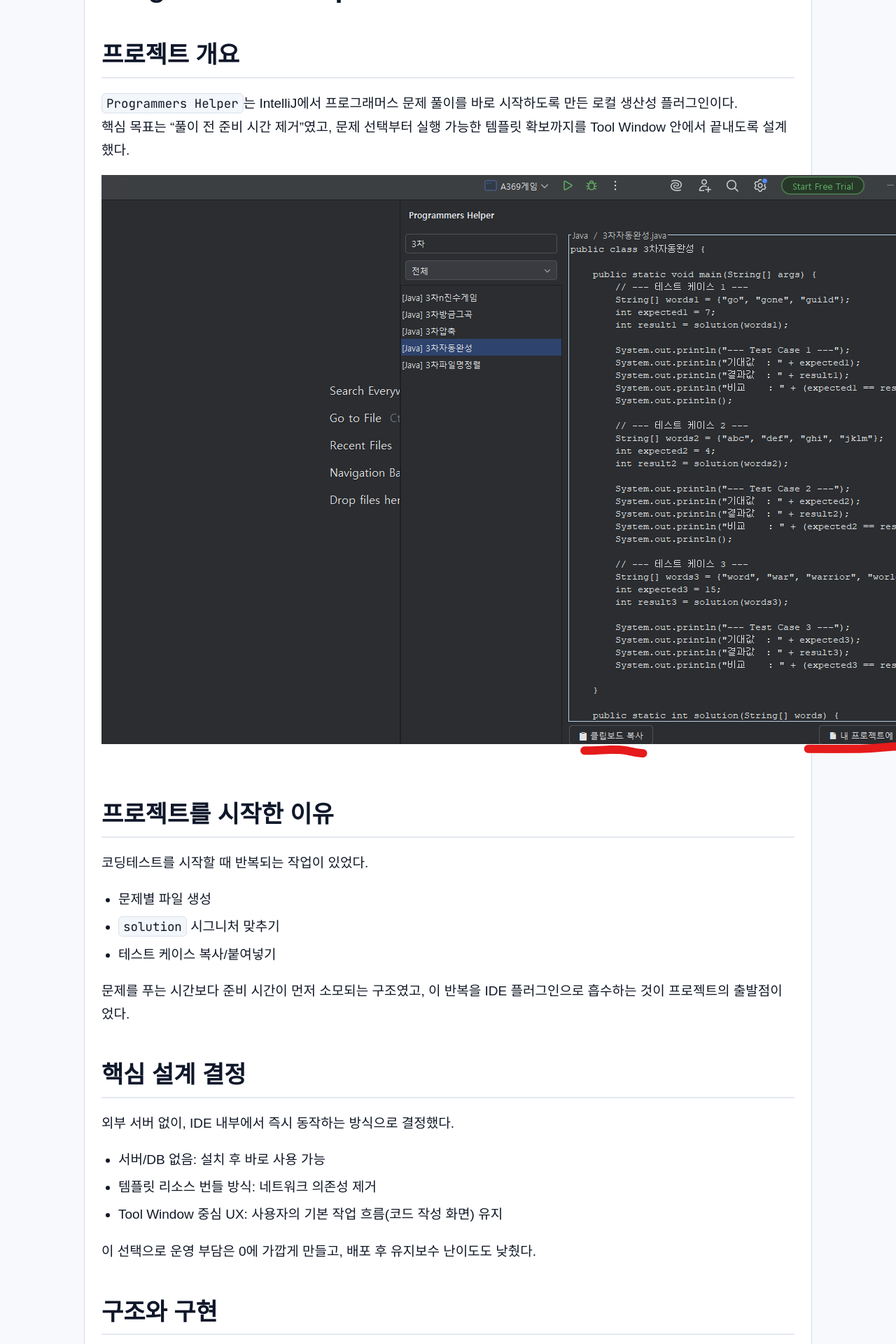
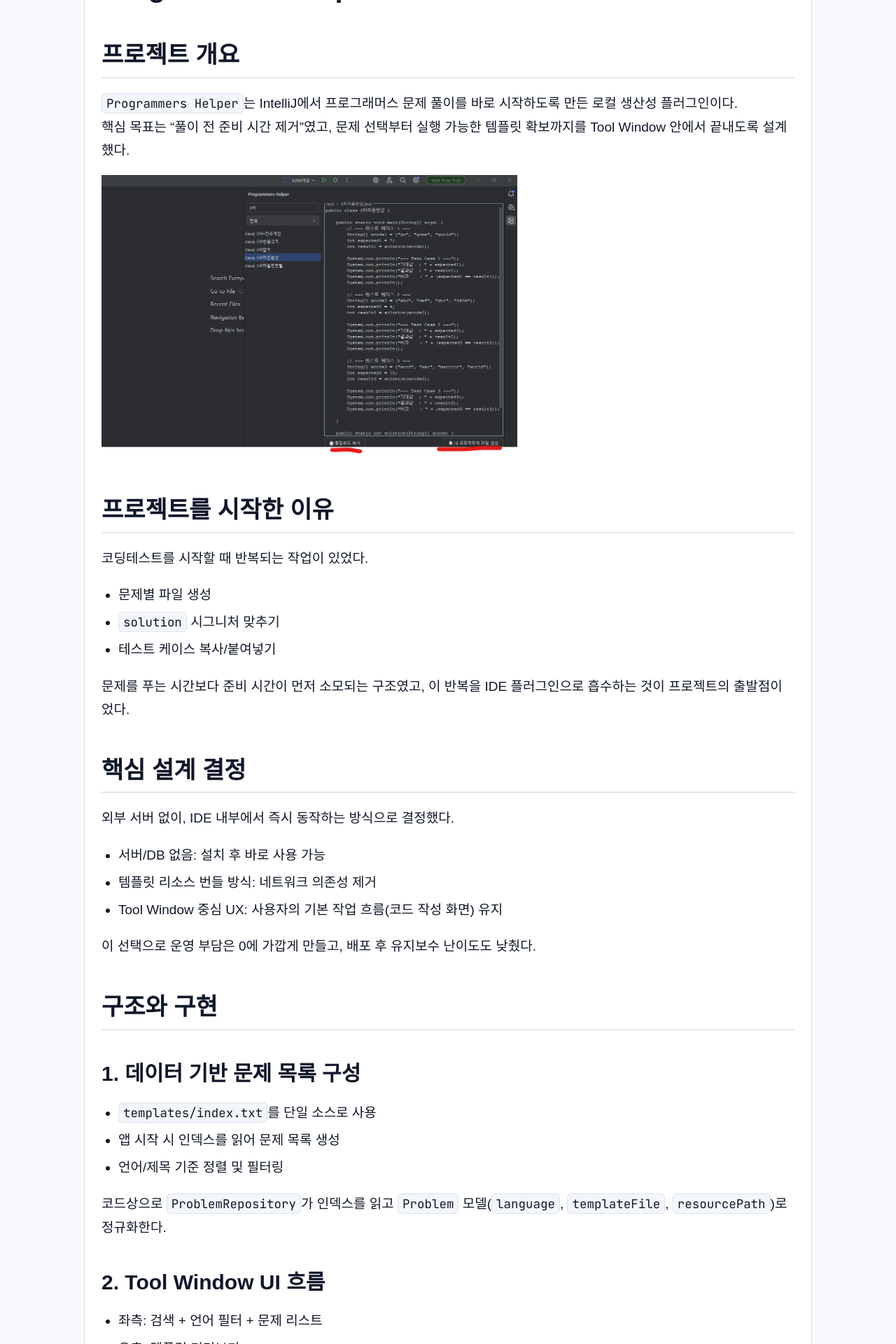
Before and after one commit to gks930620/blog, a Jekyll site: the page built from docs/포트폴리오/PORTFOLIO.md, in a window 1280 px wide. Shown: the part 378-2298 px from the top of the page at 70% size. Built offline with Jekyll 4.4.1, drawn with Linux system fonts in a browser that asks for light colours; some web fonts are replaced; our own code applies the rules of GitHub Pages for plain Markdown files.

Commit message:
docs: 포트폴리오 이미지 크기 조정

```diff
--- a/docs/포트폴리오/PORTFOLIO.md
+++ b/docs/포트폴리오/PORTFOLIO.md
@@ -5,7 +5,7 @@
 `Programmers Helper`는 IntelliJ에서 프로그래머스 문제 풀이를 바로 시작하도록 만든 로컬 생산성 플러그인이다.
 핵심 목표는 "풀이 전 준비 시간 제거"였고, 문제 선택부터 실행 가능한 템플릿 확보까지를 Tool Window 안에서 끝내도록 설계했다.
 
-![Programmers Helper Overview]({{ '/포트폴리오/실제사용화면1.png' | relative_url }})
+<img src="{{ '/포트폴리오/실제사용화면1.png' | relative_url }}" alt="Programmers Helper Overview" width="60%" height="80%" />
 
 ## 프로젝트를 시작한 이유
 
```
